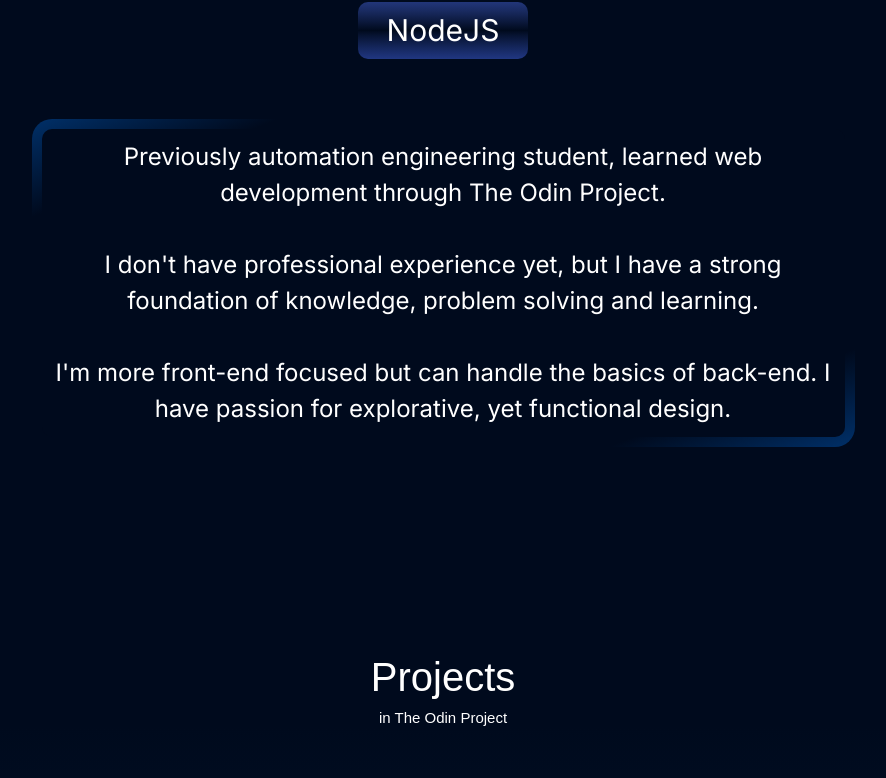
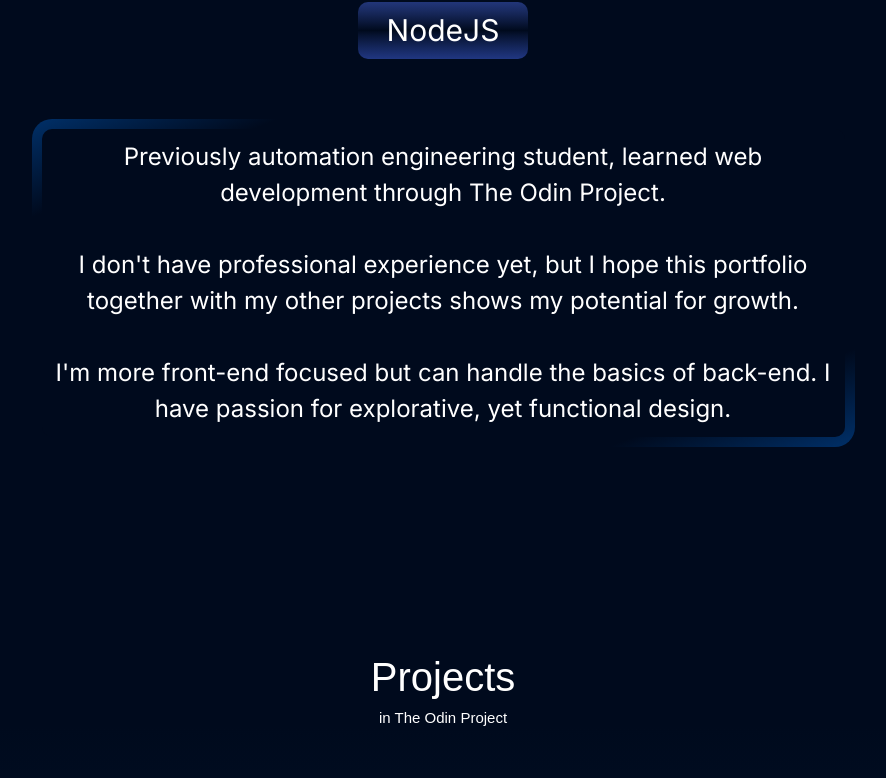
Before and after one commit to LQ85i/portfolio, a Next.js app: page / in a window 1280 px wide. Shown: the part 535-1313 px from the top of the page, without its empty margins (197-1083 px from the left). Built offline with nearby package versions, Linux system fonts and the light colour scheme; a web font is replaced by a local one.

Commit message:
Update some texts

```diff
--- a/src/app/sections/Contact.tsx
+++ b/src/app/sections/Contact.tsx
@@ -54,7 +54,7 @@ const Contact: React.FC = () => {
           Contact
         </h2>
         <p
-          className={`text-white mt-[82px] ${dm_sans.variable} font-dm_sans xs:text-[30px] text-[25px] text-center `}
+          className={`text-white mt-[82px] ${dm_sans.variable} max-w-[95vw] font-dm_sans xs:text-[30px] text-[25px] text-center `}
         >
           I am currently available for work. <br /> I live in Finland.
         </p>
--- a/src/app/sections/Intro.tsx
+++ b/src/app/sections/Intro.tsx
@@ -60,7 +60,7 @@ const Intro: React.FC = () => {
             Previously automation engineering student, learned web development
             through The Odin Project. <br />
             <br />
-            I don&apos;t have professional experience yet, but I have a strong foundation of knowledge, problem solving and learning.
+            I don&apos;t have professional experience yet, but I hope this portfolio together with my other projects shows my potential for growth.
             <br />
             <br />
             I&apos;m more front-end focused but can handle the basics of back-end.
```
Also changed, not shown: 1 other file (tests, documents, lock files or other folders).
